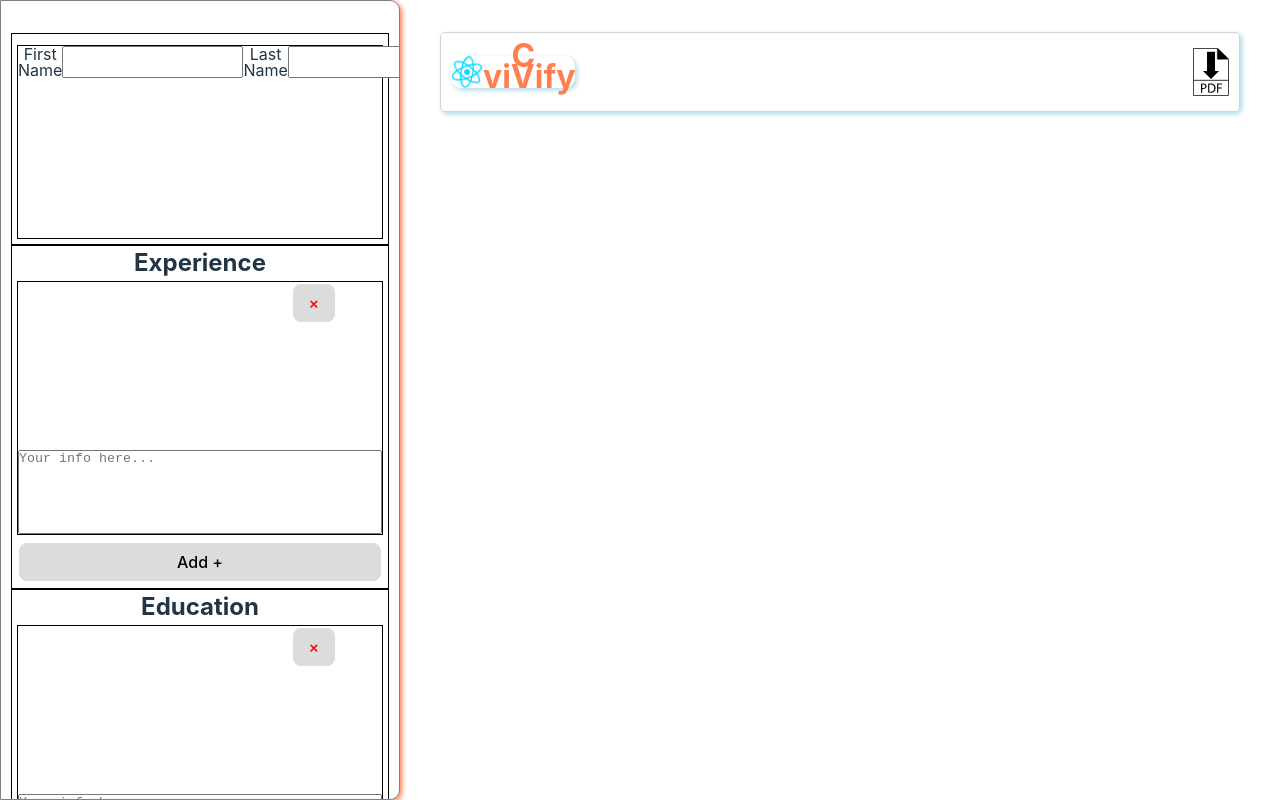
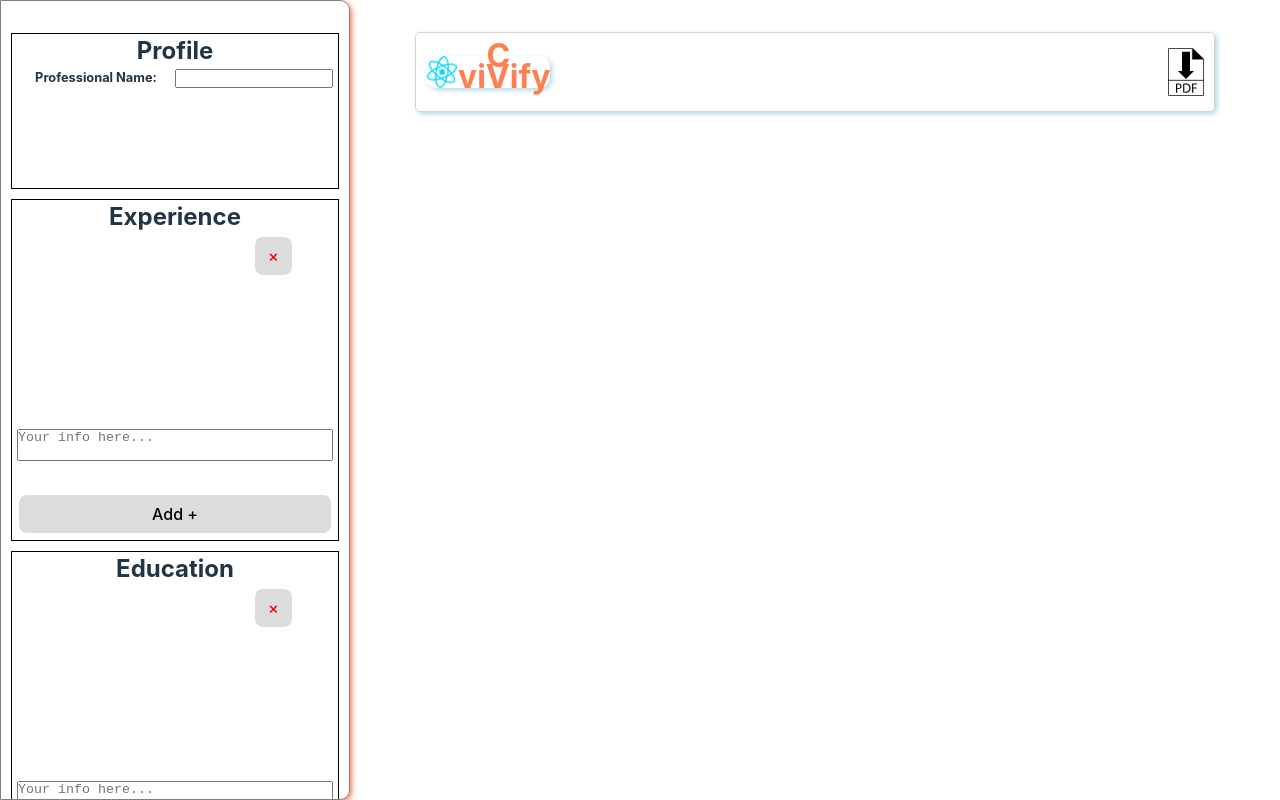
Before and after one commit to dtKinger/cvivify-react, a React (Vite) app: page / in a window 1280 px wide. Built offline with nearby package versions, Linux system fonts and the light colour scheme.

Commit message:
Use flexbox for sidebar containers

```diff
--- a/src/components/Sidebar.jsx
+++ b/src/components/Sidebar.jsx
@@ -1,7 +1,6 @@
 import '../styles/Sidebar.css'
 
 function Sidebar ({children}) {
-
 
   return (
 
--- a/src/components/SidebarProfile.jsx
+++ b/src/components/SidebarProfile.jsx
@@ -2,19 +2,13 @@ import '../styles/Sidebar.css'
 
 function SidebarProfile ({title, classes}) {
 
-
-
   return (
     <section className={classes}>
       <h2 className="title">{title}</h2>
+
       <div className="inputs-container">
-        <label htmlFor="first-name">First Name</label>
-        <input id="first-name" type="text" name="firstName">
-        </input>
-
-        <label htmlFor="last-name">Last Name</label>
-        <input id="last-name" type="text" name="lastName"></input>
-
+        <label className="form-label" htmlFor="name">Professional Name: </label>
+        <input id="input-name" type="text" name="name"></input>
       </div>
     </section>
   )
--- a/src/main.jsx
+++ b/src/main.jsx
@@ -14,7 +14,7 @@ console.log("Don't be afraid")
 ReactDOM.createRoot(document.getElementById('root')).render(
   <React.StrictMode>
     <Sidebar>
-      <SidebarProfile classes="sidebar-section profile"/>
+      <SidebarProfile title="Profile" classes="sidebar-section profile"/>
       <SidebarSection title="Experience" classes="sidebar-section" type="rte"/>
       <SidebarSection title="Education" classes="sidebar-section" type="rte"/>
       <SidebarSection title="Other" classes="sidebar-section" type="rte"/>
--- a/src/styles/Sidebar.css
+++ b/src/styles/Sidebar.css
@@ -1,4 +1,6 @@
 .sidebar{
+  display: flex;
+  flex-direction: column;
   border-radius: 0px 10px 10px 0px;
   min-width: 350px;
   max-width: 400px;
@@ -7,6 +9,7 @@
   border: 1px solid gray;
   box-shadow: 2px 2px 5px rgba(255, 127, 80, 1);
   overflow-y: scroll;
+  gap: 10px;
 }
 
 .sidebar-section{
@@ -23,10 +26,11 @@
 }
 
 .inputs-container{
-  border: 1px solid black;
+  /* border: 1px solid black; */
   display: grid;
   grid-template-columns: repeat(8, 1fr);
   grid-template-rows: repeat(6, 1fr);
+  align-items: center;
 }
 
 .textarea{
@@ -51,3 +55,16 @@
   grid-row: 6 / 7;
   grid-column: 6 / 9;
 }
+
+.form-label{
+  font-size: 0.8em;
+  font-weight: 700;
+  grid-column: 1 / 5;
+  grid-row: 0 / 1;
+}
+
+#input-name{
+  grid-column: 5 / 9;
+  grid-row: 0 / 1;
+
+}
```
